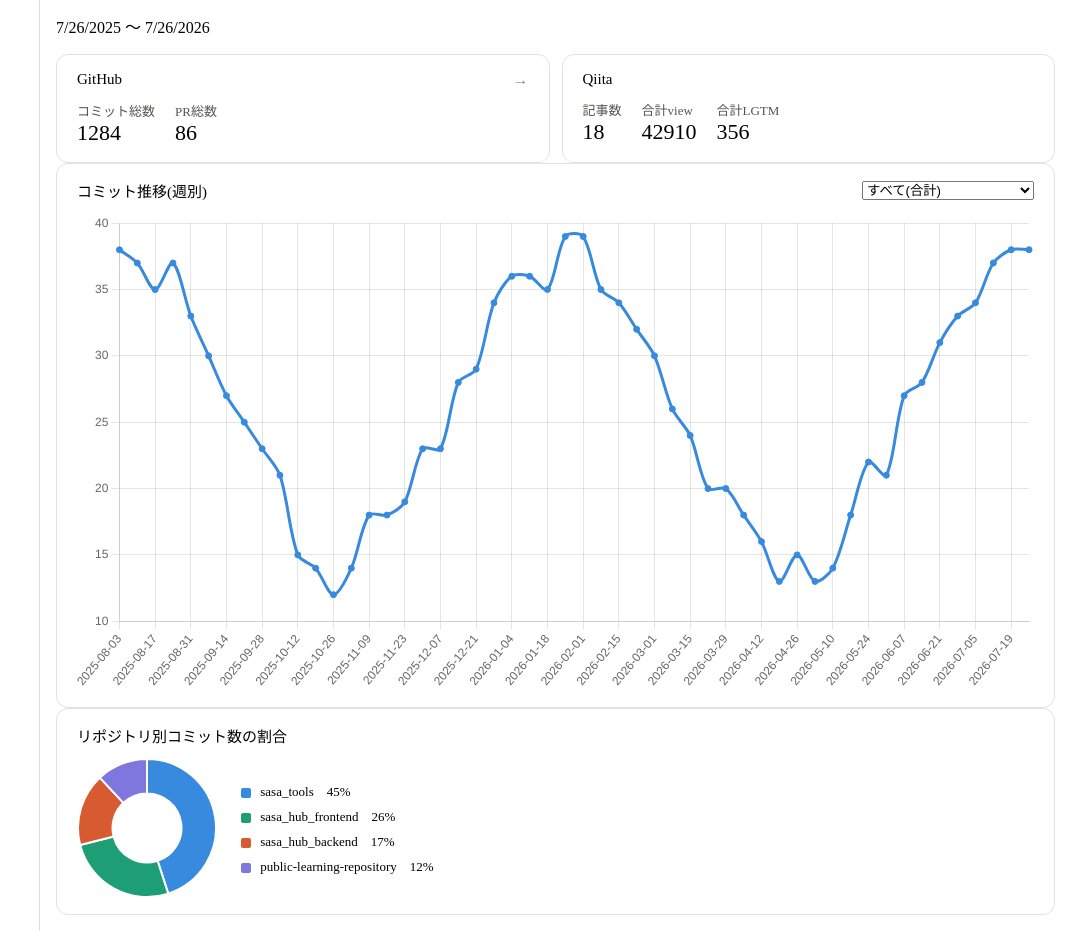
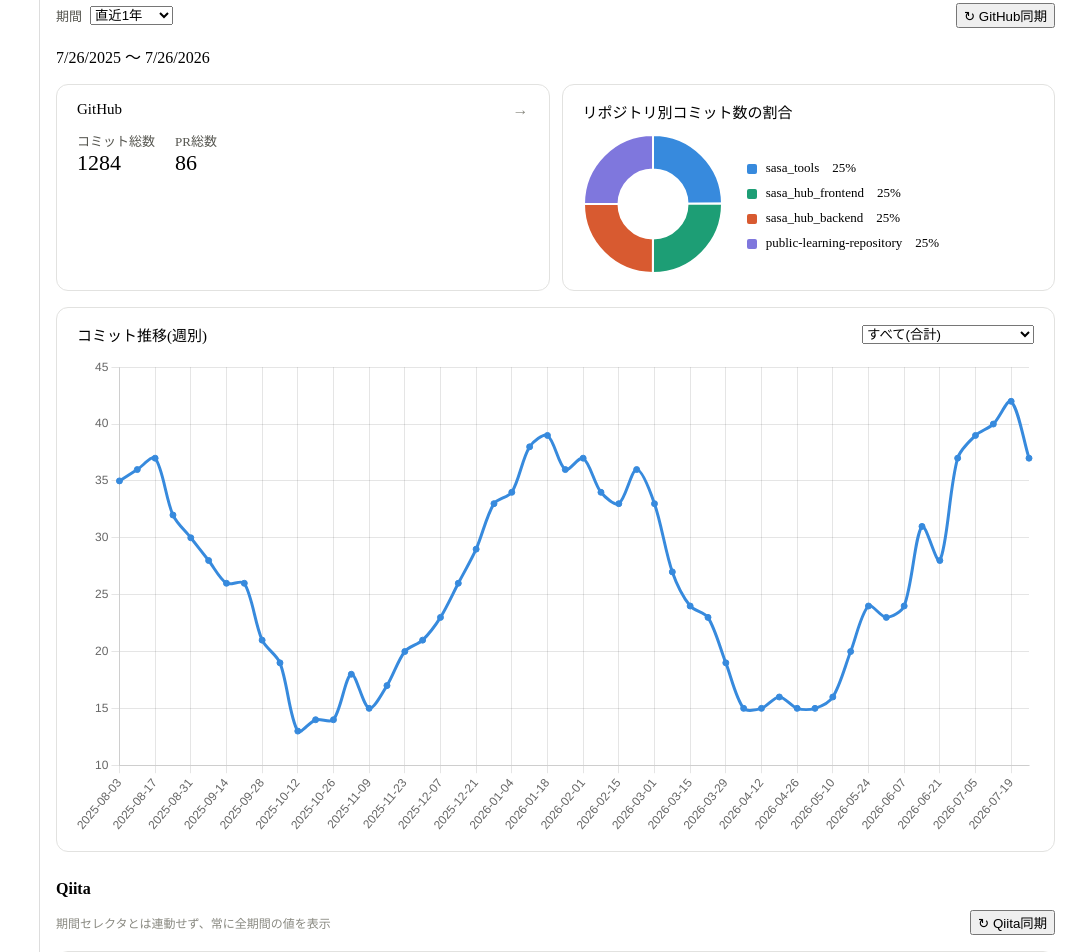
Before and after one commit to sasamario/sasa_hub_frontend, a Nuxt app: page / in a window 1280 px wide. Shown: the part 140-1092 px from the top of the page, without its empty margins (201-1280 px from the left). Built offline with nearby package versions, Linux system fonts and the light colour scheme.

Commit message:
ダッシュボード画面モック画面実装

```diff
--- a/app/components/CommitTrendChart.vue
+++ b/app/components/CommitTrendChart.vue
@@ -4,6 +4,11 @@ import {
   TRACKED_REPOSITORIES,
   getCommitsTimeseriesMock,
 } from '~/mocks/dashboard';
+import type { PeriodRange } from '~/utils/period';
+
+const props = defineProps<{
+  periodRange: PeriodRange;
+}>();
 
 // セレクトボックスの「すべて(合計)」を表す特別な値。
 // getCommitsTimeseriesMock()は「リポジトリ未指定=合計」という仕様なので、
@@ -17,10 +22,11 @@ const repositoryOptions = [
 
 const selectedRepository = ref<string>(ALL_REPOSITORIES);
 
-// 選択中のリポジトリに応じたコミット推移データ。
-// selectedRepositoryが変わるたびに自動で再計算される(computed)。
+// 選択中のリポジトリ・期間に応じたコミット推移データ。
+// selectedRepositoryかperiodRangeが変わるたびに自動で再計算される(computed)。
 const timeseries = computed(() =>
   getCommitsTimeseriesMock(
+    props.periodRange,
     selectedRepository.value === ALL_REPOSITORIES
       ? undefined
       : selectedRepository.value,
--- a/app/components/RepositoryPieChart.vue
+++ b/app/components/RepositoryPieChart.vue
@@ -1,23 +1,29 @@
 <script setup lang="ts">
 import { Doughnut } from 'vue-chartjs';
 import { getCommitsByRepositoryMock } from '~/mocks/dashboard';
+import type { PeriodRange } from '~/utils/period';
 
-const byRepository = getCommitsByRepositoryMock();
+const props = defineProps<{
+  periodRange: PeriodRange;
+}>();
+
+// periodRangeが変わるたびに自動で再計算される
+const byRepository = computed(() => getCommitsByRepositoryMock(props.periodRange));
 
 const COLORS = ['#378ADD', '#1D9E75', '#D85A30', '#7F77DD'];
 
 const chartData = computed(() => ({
-  labels: byRepository.map((item) => item.repository),
+  labels: byRepository.value.map((item) => item.repository),
   datasets: [
     {
-      data: byRepository.map((item) => item.count),
+      data: byRepository.value.map((item) => item.count),
       backgroundColor: COLORS,
     },
   ],
 }));
 
 const totalCount = computed(() =>
-  byRepository.reduce((sum, item) => sum + item.count, 0),
+  byRepository.value.reduce((sum, item) => sum + item.count, 0),
 );
 
 // 割合(%)の表示用。0件のリポジトリは0%として自然に表示される(凡例からは除外しない)
@@ -43,7 +49,10 @@ const chartOptions = {
         <Doughnut :data="chartData" :options="chartOptions" />
       </div>
       <ul class="legend">
-        <li v-for="(item, index) in byRepository" :key="item.repository">
+        <li
+          v-for="(item, index) in byRepository"
+          :key="item.repository"
+        >
           <span class="swatch" :style="{ background: COLORS[index] }" />
           {{ item.repository }}　{{ percentage(item.count) }}%
         </li>
--- a/app/mocks/dashboard.ts
+++ b/app/mocks/dashboard.ts
@@ -1,6 +1,7 @@
 // ダッシュボード画面用のモックデータ。
 // バックエンドのAPIレスポンス形式はまだ未確定のため、暫定の形で用意している。
 // フェーズ5で本物のAPI呼び出しに差し替える際、関数名・形を見直す想定。
+import type { PeriodRange } from '~/utils/period';
 
 export const TRACKED_REPOSITORIES = [
   'sasa_tools',
@@ -30,13 +31,24 @@ export interface CommitsByRepository {
   count: number;
 }
 
-export function getGithubSummaryMock(): GithubSummary {
+// 選択期間の長さ(日数)を1年基準の割合(0〜1)に変換する。
+// モックなので「期間が短いほど数値も比例して小さくなる」という単純な近似で表現している。
+function periodScaleFactor(range: PeriodRange): number {
+  const days =
+    (range.to.getTime() - range.from.getTime()) / (1000 * 60 * 60 * 24);
+  return Math.min(1, Math.max(0, days / 365));
+}
+
+export function getGithubSummaryMock(range: PeriodRange): GithubSummary {
+  const factor = periodScaleFactor(range);
   return {
-    commitCount: 1284,
-    prCount: 86,
+    commitCount: Math.round(1284 * factor),
+    prCount: Math.round(86 * factor),
   };
 }
 
+// Qiitaは最新値のみを保持する設計(architecture.md 4.2)のため、
+// ダッシュボードの期間セレクタとは連動させず、常に全期間の値を返す。
 export function getQiitaSummaryMock(): QiitaSummary {
   return {
     articleCount: 18,
@@ -75,14 +87,8 @@ function getCommitsTimeseriesForRepository(
   return points;
 }
 
-export function getCommitsTimeseriesMock(
-  repository?: string,
-): CommitTimeseriesPoint[] {
-  if (repository) {
-    return getCommitsTimeseriesForRepository(repository);
-  }
-
-  // リポジトリ未指定(すべて合計)の場合は、各リポジトリの値を週ごとに合算する
+// 全リポジトリの値を週ごとに合算する(「すべて(合計)」表示用)
+function getCommitsTimeseriesForAllRepositories(): CommitTimeseriesPoint[] {
   const perRepository = TRACKED_REPOSITORIES.map((repo) =>
     getCommitsTimeseriesForRepository(repo),
   );
@@ -94,15 +100,42 @@ export function getCommitsTimeseriesMock(
         (sum, series) => sum + (series[index]?.count ?? 0),
         0,
       ),
-    })) || []
+    })) ?? []
   );
 }
 
-export function getCommitsByRepositoryMock(): CommitsByRepository[] {
-  return [
-    { repository: 'sasa_tools', count: 578 },
-    { repository: 'sasa_hub_frontend', count: 334 },
-    { repository: 'sasa_hub_backend', count: 218 },
-    { repository: 'public-learning-repository', count: 154 },
-  ];
+export function getCommitsTimeseriesMock(
+  range: PeriodRange,
+  repository?: string,
+): CommitTimeseriesPoint[] {
+  const points = repository
+    ? getCommitsTimeseriesForRepository(repository)
+    : getCommitsTimeseriesForAllRepositories();
+
+  // 生成した52週分のうち、選択期間に含まれる週だけに絞り込む
+  return points.filter((point) => {
+    const date = new Date(point.period);
+    return date >= range.from && date <= range.to;
+  });
 }
+
+export function getCommitsByRepositoryMock(
+  range: PeriodRange,
+): CommitsByRepository[] {
+  // コミット推移グラフと同じ週別データを期間で絞り込んで合計する。
+  // リポジトリごとに変動パターンが異なるため、期間を変えると比率も自然に変わる
+  // (単純に同じ係数で全体を縮小するだけだと、期間を変えても比率が変わらず
+  // 円グラフが連動して見えなくなってしまうため)。
+  return TRACKED_REPOSITORIES.map((repository) => {
+    const points = getCommitsTimeseriesForRepository(repository).filter(
+      (point) => {
+        const date = new Date(point.period);
+        return date >= range.from && date <= range.to;
+      },
+    );
+    return {
+      repository,
+      count: points.reduce((sum, point) => sum + point.count, 0),
+    };
+  });
+}
--- a/app/pages/index.vue
+++ b/app/pages/index.vue
@@ -5,26 +5,38 @@ import { getGithubSummaryMock, getQiitaSummaryMock } from '~/mocks/dashboard';
 const periodPreset = ref(DEFAULT_PERIOD_PRESET);
 const periodRange = computed(() => resolvePeriodRange(periodPreset.value));
 
+// GitHub/Qiitaそれぞれ独立した同期ボタンのため、状態も個別に持つ
+function createSyncHandler() {
   const isSyncing = ref(false);
-
-async function onSyncClick() {
+  async function sync() {
     isSyncing.value = true;
     // モック: バックエンド未実装のため、同期処理が動いているように見せるだけの仮実装
     await new Promise((resolve) => setTimeout(resolve, 1500));
     isSyncing.value = false;
   }
+  return { isSyncing, sync };
+}
 
-const githubSummary = getGithubSummaryMock();
+const githubSync = createSyncHandler();
+const qiitaSync = createSyncHandler();
+
+// periodRangeが変わるたびに自動で再計算される
+const githubSummary = computed(() => getGithubSummaryMock(periodRange.value));
+// Qiitaは最新値のみを保持する設計のため、期間セレクタとは連動させず常に全期間の値
 const qiitaSummary = getQiitaSummaryMock();
 </script>
 
 <template>
   <div>
     <h1>ダッシュボード</h1>
+
+    <section class="source-section">
+      <h2 class="section-title">GitHub</h2>
+
       <div class="toolbar">
         <PeriodSelector v-model="periodPreset" />
-      <button :disabled="isSyncing" @click="onSyncClick">
-        {{ isSyncing ? '同期中…' : '↻ 同期' }}
+        <button :disabled="githubSync.isSyncing.value" @click="githubSync.sync">
+          {{ githubSync.isSyncing.value ? '同期中…' : '↻ GitHub同期' }}
         </button>
       </div>
       <p>
@@ -41,6 +53,27 @@ const qiitaSummary = getQiitaSummaryMock();
             { label: 'PR総数', value: githubSummary.prCount },
           ]"
         />
+        <ClientOnly>
+          <RepositoryPieChart :period-range="periodRange" />
+        </ClientOnly>
+      </div>
+
+      <ClientOnly>
+        <CommitTrendChart :period-range="periodRange" />
+      </ClientOnly>
+    </section>
+
+    <section class="source-section">
+      <h2 class="section-title">Qiita</h2>
+
+      <div class="toolbar">
+        <span class="hint">期間セレクタとは連動せず、常に全期間の値を表示</span>
+        <button :disabled="qiitaSync.isSyncing.value" @click="qiitaSync.sync">
+          {{ qiitaSync.isSyncing.value ? '同期中…' : '↻ Qiita同期' }}
+        </button>
+      </div>
+
+      <div class="cards">
         <SummaryCard
           title="Qiita"
           :metrics="[
@@ -50,15 +83,18 @@ const qiitaSummary = getQiitaSummaryMock();
           ]"
         />
       </div>
-
-    <ClientOnly>
-      <CommitTrendChart />
-      <RepositoryPieChart />
-    </ClientOnly>
+    </section>
   </div>
 </template>
 
 <style scoped>
+.source-section {
+  margin-bottom: 28px;
+}
+.section-title {
+  font-size: 16px;
+  margin-bottom: 12px;
+}
 .toolbar {
   display: flex;
   align-items: center;
@@ -66,9 +102,14 @@ const qiitaSummary = getQiitaSummaryMock();
   gap: 12px;
   margin-bottom: 16px;
 }
+.hint {
+  font-size: 12px;
+  color: #8a8a82;
+}
 .cards {
   display: grid;
   grid-template-columns: repeat(auto-fit, minmax(240px, 1fr));
   gap: 12px;
+  margin-bottom: 16px;
 }
 </style>
```
Also changed, not shown: 1 other file (tests, documents, lock files or other folders). Lines whose indentation alone changed are shown as unchanged.
